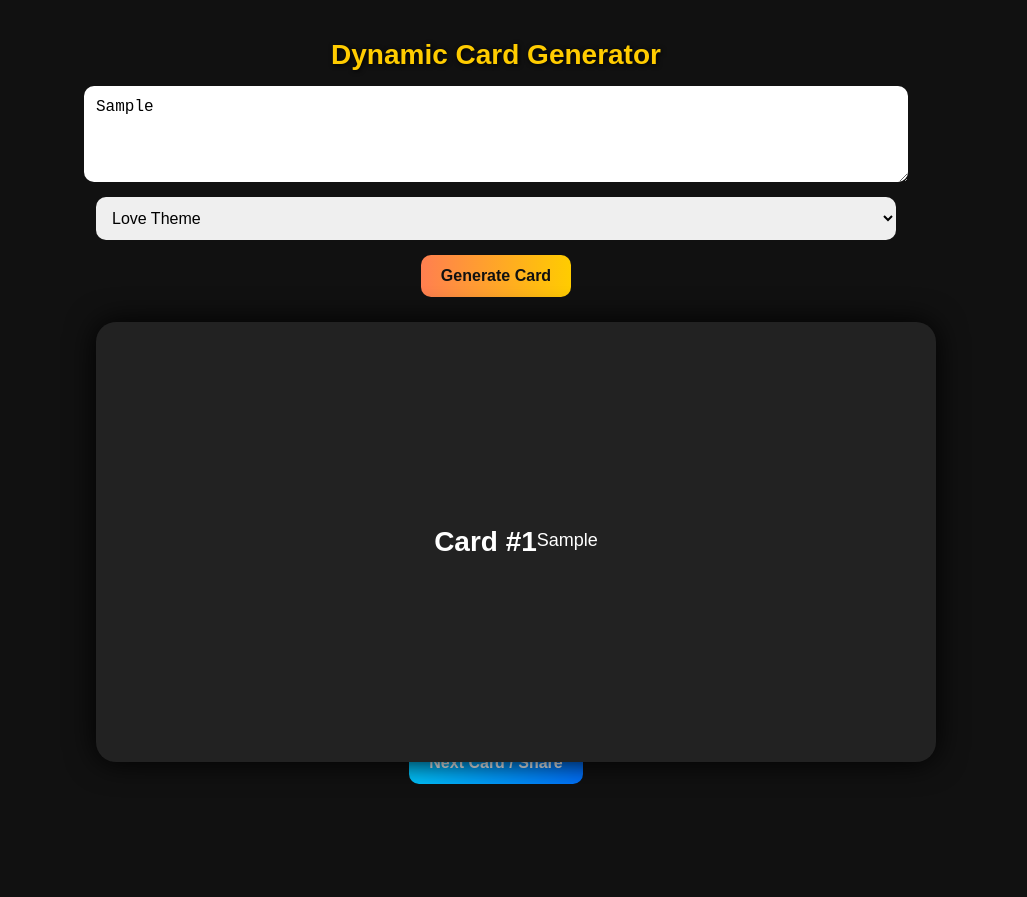
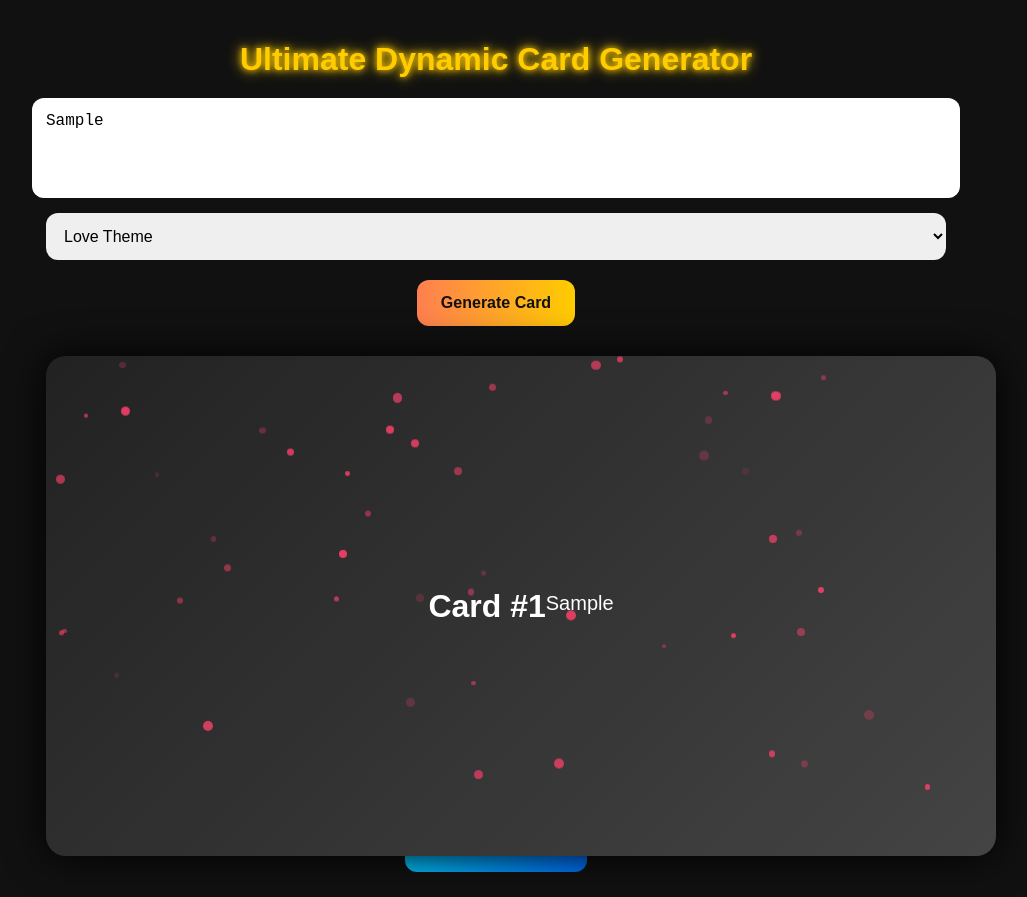
Before and after one commit to awai1903/tester, a plain HTML site: page index.html in a window 1280 px wide. Both pictures are taken after typing "Sample" into the empty fields and a click on the button "Generate Card". Shown: the whole page, without its empty margins (144-1171 px from the left). Before the commit the page ends 840 px from the top, so only its background shows below. Drawn offline with Linux system fonts and the light colour scheme.

Commit message:
Update title and improve card generator styles

```diff
--- a/index.html
+++ b/index.html
@@ -3,10 +3,12 @@
 <head>
 <meta charset="UTF-8">
 <meta name="viewport" content="width=device-width, initial-scale=1.0">
-<title>Dynamic Card Generator</title>
+<title>Ultimate Card Generator</title>
 <style>
+/* ===== Body & Container ===== */
 body {
   margin: 0;
+  padding: 0;
   font-family: 'Poppins', sans-serif;
   background: #111;
   color: #fff;
@@ -15,39 +17,52 @@
   align-items: flex-start;
   min-height: 100vh;
   padding: 20px;
+  overflow-x: hidden;
 }
 
-  /* Card generator container */
 #generator {
   width: 100%;
-    max-width: 800px;
+  max-width: 900px;
   display: flex;
   flex-direction: column;
   align-items: center;
 }
 
+/* ===== Header ===== */
 h1 {
-    font-size: 28px;
-    margin-bottom: 15px;
+  font-size: 32px;
+  margin-bottom: 20px;
   text-align: center;
   color: #ffcc00;
-    text-shadow: 1px 1px 5px #000;
+  text-shadow: 2px 2px 5px #000;
+  animation: glow 2s infinite alternate;
 }
 
+@keyframes glow {
+  0% { text-shadow: 0 0 5px #ffcc00, 0 0 10px #ffcc00; }
+  100% { text-shadow: 0 0 20px #ffcc00, 0 0 40px #ffcc00; }
+}
+
+/* ===== Input Controls ===== */
 textarea, select, input {
   width: 100%;
   margin-bottom: 15px;
-    padding: 12px;
-    border-radius: 10px;
+  padding: 14px;
+  border-radius: 12px;
   border: none;
   font-size: 16px;
 }
 
+textarea {
+  resize: none;
+}
+
 button {
-    padding: 12px 20px;
+  padding: 14px 24px;
+  margin: 5px;
   background: linear-gradient(90deg,#ff7f50,#ffcc00);
   border: none;
-    border-radius: 10px;
+  border-radius: 12px;
   font-size: 16px;
   font-weight: bold;
   cursor: pointer;
@@ -57,64 +72,99 @@
 
 button:hover {
   transform: scale(1.05);
-    box-shadow: 0 0 15px #ffcc00;
+  box-shadow: 0 0 20px #ffcc00;
 }
 
-  /* Card preview container */
+/* ===== Preview Container ===== */
 #previewContainer {
   margin-top: 25px;
   width: 100%;
-    height: 400px;
-    perspective: 1500px;
+  height: 450px;
+  perspective: 2000px;
+  position: relative;
 }
 
+/* ===== Card Styles ===== */
 #cardPreview {
   width: 100%;
   height: 100%;
   border-radius: 20px;
-    background: #222;
   overflow: hidden;
   position: relative;
   transform-style: preserve-3d;
-    transition: all 0.8s ease;
+  transition: transform 1s ease, box-shadow 1s ease;
   display: flex;
   justify-content: center;
   align-items: center;
-    padding: 20px;
-    box-shadow: 0 0 30px #000;
+  padding: 25px;
+  box-shadow: 0 0 40px #000;
+  background: linear-gradient(135deg,#222,#444);
+  animation: fadeInCard 1s ease;
+}
+
+@keyframes fadeInCard {
+  0% { opacity:0; transform: scale(0.8);}
+  100% { opacity:1; transform: scale(1);}
 }
 
 #cardPreview h2 {
-    font-size: 28px;
+  font-size: 32px;
   text-align: center;
   margin: 0;
   animation: fadeInUp 1s ease;
 }
 
 #cardPreview p {
-    font-size: 18px;
+  font-size: 20px;
   text-align: center;
   margin-top: 15px;
   animation: fadeInUp 1.5s ease;
 }
 
-  /* Theme classes */
-  .theme-love { background: linear-gradient(135deg,#ff416c,#ff4b2b); color: #fff; }
-  .theme-birthday { background: linear-gradient(135deg,#fbc2eb,#a6c1ee); color: #111; }
-  .theme-halloween { background: linear-gradient(135deg,#ff8008,#ffc837); color: #111; }
-  .theme-royal { background: linear-gradient(135deg,#0f0c29,#302b63,#24243e); color: #fff; }
-
-  /* Animations */
 @keyframes fadeInUp {
   0% { opacity:0; transform: translateY(20px);}
   100% { opacity:1; transform: translateY(0);}
 }
 
-  /* Next button / share link */
+/* ===== Card Themes ===== */
+.theme-love { background: linear-gradient(135deg,#ff416c,#ff4b2b); color:#fff; }
+.theme-birthday { background: linear-gradient(135deg,#fbc2eb,#a6c1ee); color:#111; }
+.theme-halloween { background: linear-gradient(135deg,#ff8008,#ffc837); color:#111; }
+.theme-royal { background: linear-gradient(135deg,#0f0c29,#302b63,#24243e); color:#fff; }
+.theme-summer { background: linear-gradient(135deg,#fddb92,#d1fdff); color:#111; }
+.theme-sparkle { background: radial-gradient(circle, #fffc00,#ff00ff,#00ffff); color:#111; }
+
+/* ===== Animated Particles ===== */
+.particle {
+  position: absolute;
+  width: 6px;
+  height: 6px;
+  border-radius: 50%;
+  background: #fff;
+  opacity: 0.8;
+  pointer-events: none;
+  animation: floatUp linear infinite;
+}
+
+@keyframes floatUp {
+  0% { transform: translateY(100%); opacity:0.6; }
+  50% { opacity:1; }
+  100% { transform: translateY(-100%); opacity:0; }
+}
+
+/* ===== Next / Share Button ===== */
 #nextBtn {
   margin-top: 20px;
   background: linear-gradient(90deg,#00c6ff,#0072ff);
-    color: #fff;
+  color:#fff;
+}
+
+/* ===== Responsiveness ===== */
+@media (max-width: 600px){
+  #cardPreview h2 { font-size: 24px; }
+  #cardPreview p { font-size: 16px; }
+  textarea, select, input { font-size: 14px; }
+  button { font-size: 14px; padding: 12px 20px; }
 }
 
 </style>
@@ -122,20 +172,23 @@
 <body>
 
 <div id="generator">
-  <h1>Dynamic Card Generator</h1>
-  <textarea id="cardText" placeholder="Enter your card text here..." rows="4"></textarea>
+<h1>Ultimate Dynamic Card Generator</h1>
+
+<textarea id="cardText" placeholder="Enter your card message here..." rows="4"></textarea>
 <select id="themeSelect">
   <option value="theme-love">Love Theme</option>
   <option value="theme-birthday">Birthday Theme</option>
   <option value="theme-halloween">Halloween Theme</option>
   <option value="theme-royal">Royal Theme</option>
+  <option value="theme-summer">Summer Theme</option>
+  <option value="theme-sparkle">Sparkle Theme</option>
 </select>
 <button id="generateBtn">Generate Card</button>
 
 <div id="previewContainer">
   <div id="cardPreview">
-      <h2>Card Title</h2>
-      <p>Card text will appear here...</p>
+    <h2>Card Preview</h2>
+    <p>Enter your text above to generate your card!</p>
   </div>
 </div>
 
@@ -143,32 +196,63 @@
 </div>
 
 <script>
+// ===== Main Variables =====
 const generateBtn = document.getElementById('generateBtn');
 const cardPreview = document.getElementById('cardPreview');
 const cardText = document.getElementById('cardText');
 const themeSelect = document.getElementById('themeSelect');
 const nextBtn = document.getElementById('nextBtn');
+const previewContainer = document.getElementById('previewContainer');
 
 let cardCount = 0;
 
-// Generate card
-generateBtn.addEventListener('click', () => {
+// ===== Particle Generator =====
+function spawnParticles(theme){
+  for(let i=0;i<50;i++){
+    const p = document.createElement('div');
+    p.classList.add('particle');
+    p.style.left = Math.random()*100 + '%';
+    p.style.top = Math.random()*100 + '%';
+    p.style.background = theme.includes('love')?'#ff416c':theme.includes('birthday')?'#fbc2eb':'#fff';
+    p.style.width = Math.random()*6+4+'px';
+    p.style.height = p.style.width;
+    p.style.animationDuration = 3+Math.random()*2+'s';
+    previewContainer.appendChild(p);
+    setTimeout(()=>{previewContainer.removeChild(p)},4000);
+  }
+}
+
+// ===== Generate Card =====
+generateBtn.addEventListener('click', ()=>{
   const theme = themeSelect.value;
   cardPreview.className = '';
   cardPreview.classList.add(theme);
   cardPreview.innerHTML = `
-    <h2>Card #${cardCount + 1}</h2>
+    <h2>Card #${cardCount+1}</h2>
     <p>${cardText.value}</p>
   `;
   cardCount++;
+  spawnParticles(theme);
 });
 
-// Next card / simulate share
-nextBtn.addEventListener('click', () => {
+// ===== Next Card / Share =====
+nextBtn.addEventListener('click', ()=>{
   cardText.value = '';
   cardPreview.className = '';
-  cardPreview.innerHTML = `<h2>Card Preview</h2><p>Enter your text above to generate...</p>`;
+  cardPreview.innerHTML = `<h2>Card Preview</h2><p>Enter your text above to generate your card!</p>`;
 });
+
+// ===== Optional: Random Theme Generator =====
+setInterval(()=>{
+  if(cardCount>0 && Math.random()<0.01){
+    const themes = ['theme-love','theme-birthday','theme-halloween','theme-royal','theme-summer','theme-sparkle'];
+    const randomTheme = themes[Math.floor(Math.random()*themes.length)];
+    cardPreview.className = '';
+    cardPreview.classList.add(randomTheme);
+    spawnParticles(randomTheme);
+  }
+},2000);
+
 </script>
 
 </body>
```
Lines whose indentation alone changed are shown as unchanged.
